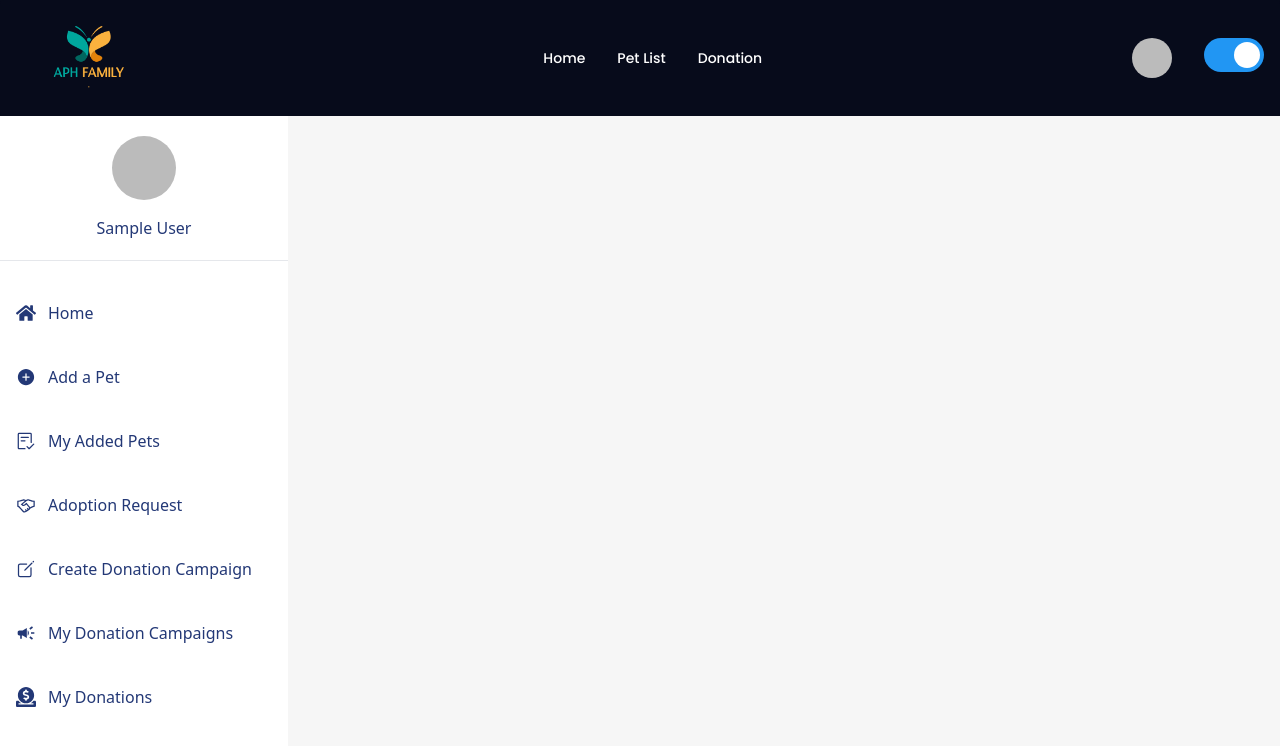
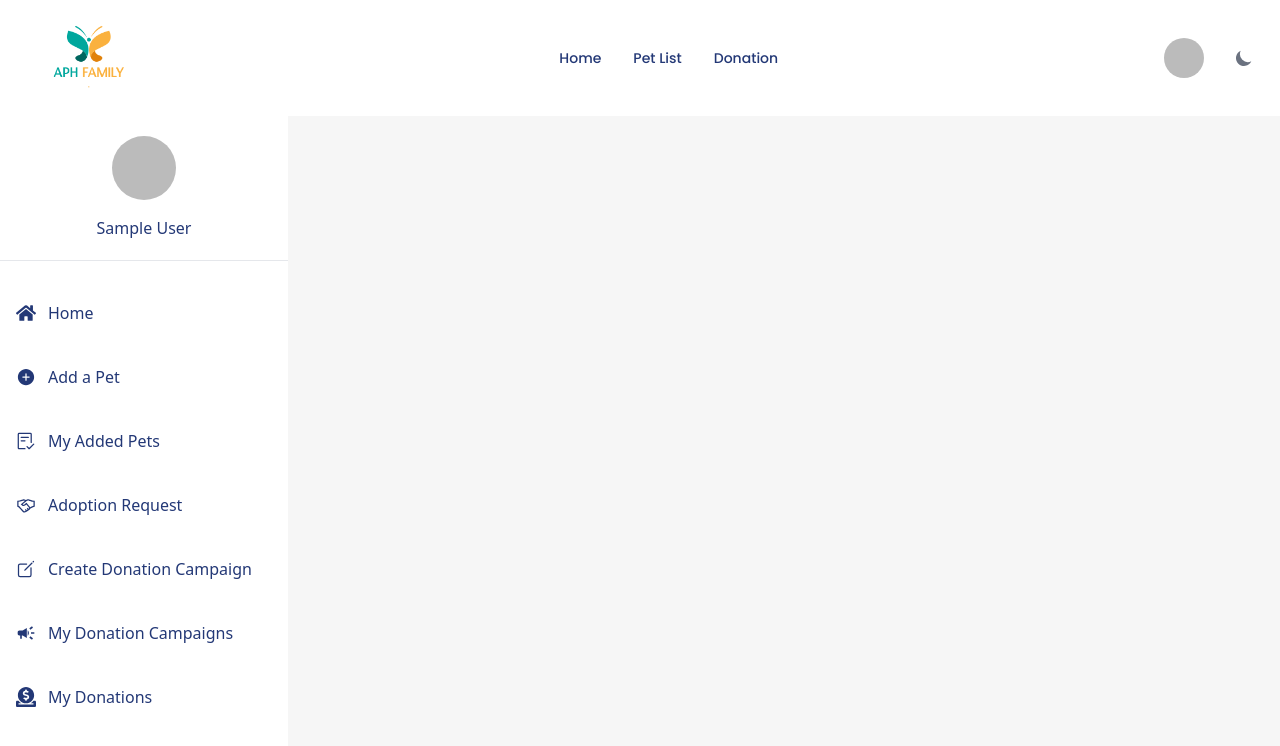
Before and after one commit to Alomgir-HasanShakib/aph-family-react-client-side, a React (Vite) app: page /dashboard in a window 1280 px wide. Shown: the top 746 px of the page. Built offline with nearby package versions, Linux system fonts and the light colour scheme; no server answers; sample sign-in values are in the browser's storage.

Commit message:
recreate theme mode

```diff
--- a/src/Layout/Dashboard.jsx
+++ b/src/Layout/Dashboard.jsx
@@ -244,7 +244,7 @@ const Dashboard = () => {
       ) : (
         <>
           <Nav></Nav>
-          <div className="flex md:gap-10 font-sans bg-[#F6F6F6]">
+          <div className="flex md:gap-10 font-sans bg-[#F6F6F6] dark:bg-[#1f2937]">
             <div>
               <div
                 className={`w-72 min-h-screen bg-white ${
--- a/src/Shared/Navbar/Nav.jsx
+++ b/src/Shared/Navbar/Nav.jsx
@@ -9,6 +9,7 @@ import { AuthContext } from "../../Context/authcontext/Authentication";
 import Swal from "sweetalert2";
 import {
   Avatar,
+  DarkThemeToggle,
   Dropdown,
   DropdownDivider,
   DropdownItem,
@@ -24,7 +25,6 @@ import { useTheme } from "../../Context/ThemeContext/ThemeProvider";
 const Nav = () => {
   // theme controller are here
 
-  const { theme, toggleTheme } = useTheme();
 
   const [isAdmin] = useAdmin();
   const { user, logOut } = useContext(AuthContext);
@@ -44,9 +44,7 @@ const Nav = () => {
           };
         }}
         to="/"
-        className={`block py-2 px-3 ${
-          theme === "dark" ? "text-white" : "text-gray-700"
-        } rounded hover:bg-gray-100 md:hover:bg-transparent md:hover:text-blue-700 md:p-0 dark:text-white md:dark:hover:text-blue-500 dark:hover:bg-gray-700 dark:hover:text-white md:dark:hover:bg-transparent dark:border-gray-700`}
+        className={`block py-2 px-3 rounded hover:bg-gray-100 md:hover:bg-transparent md:hover:text-blue-700 md:p-0 dark:text-white md:dark:hover:text-blue-500 dark:hover:bg-gray-700 dark:hover:text-white md:dark:hover:bg-transparent dark:border-gray-700`}
       >
         Home
       </NavLink>
@@ -61,9 +59,7 @@ const Nav = () => {
           };
         }}
         to="/petlisting"
-        className={`block py-2 px-3 ${
-          theme === "dark" ? "text-white" : "text-gray-700"
-        } rounded hover:bg-gray-100 md:hover:bg-transparent md:hover:text-blue-700 md:p-0 dark:text-white md:dark:hover:text-blue-500 dark:hover:bg-gray-700 dark:hover:text-white md:dark:hover:bg-transparent dark:border-gray-700`}
+        className={`block py-2 px-3  rounded hover:bg-gray-100 md:hover:bg-transparent md:hover:text-blue-700 md:p-0 dark:text-white md:dark:hover:text-blue-500 dark:hover:bg-gray-700 dark:hover:text-white md:dark:hover:bg-transparent dark:border-gray-700`}
       >
         Pet List
       </NavLink>
@@ -78,9 +74,7 @@ const Nav = () => {
           };
         }}
         to="/donation"
-        className={`block py-2 px-3 ${
-          theme === "dark" ? "text-white" : "text-gray-700"
-        } rounded hover:bg-gray-100 md:hover:bg-transparent md:hover:text-blue-700 md:p-0 dark:text-white md:dark:hover:text-blue-500 dark:hover:bg-gray-700 dark:hover:text-white md:dark:hover:bg-transparent dark:border-gray-700`}
+        className={`block py-2 px-3 rounded hover:bg-gray-100 md:hover:bg-transparent md:hover:text-blue-700 md:p-0 dark:text-white md:dark:hover:text-blue-500 dark:hover:bg-gray-700 dark:hover:text-white md:dark:hover:bg-transparent dark:border-gray-700`}
       >
         Donation
       </NavLink>
@@ -100,13 +94,7 @@ const Nav = () => {
   };
 
   return (
-    <Navbar
-      fluid
-      rounded
-      className={`container mx-auto ${
-        theme === "dark" ? "bg-[#070b1b]" : " bg-white"
-      }`}
-    >
+    <Navbar fluid rounded className={`container mx-auto `}>
       <NavbarBrand>
         <img src={logo} className="mr-3 h-24" alt="Flowbite React Logo" />
       </NavbarBrand>
@@ -140,23 +128,11 @@ const Nav = () => {
           </Dropdown>
         )}
 
-        <NavbarToggle />
-        <div className="ml-8">
-          <label className="switch">
-            <input
-              type="checkbox"
-              checked={theme === "dark"}
-              onChange={toggleTheme}
-            />
-            <span className="slider round"></span>
-          </label>
-        </div>
+       <div className="ml-5">
+       <DarkThemeToggle />
+       </div>
       </div>
-      <NavbarCollapse
-        className={`${theme === "dark" ? "text-white" : "text-blue-900"} `}
-      >
-        {navlink}
-      </NavbarCollapse>
+      <NavbarCollapse className=" text-blue-900">{navlink}</NavbarCollapse>
     </Navbar>
   );
 };
--- a/src/index.css
+++ b/src/index.css
@@ -4,18 +4,19 @@
 @tailwind components;
 @tailwind utilities;
 
-[data-theme="light"] {
+/* [data-theme="light"] {
   --bg-color: #fff;
 }
 [data-theme="dark"] {
   --bg-color: #070b1b;
   --text-color: #ffffff;
+} */
+.dark {
+  background-color: #1f2937;
+  color: #fff;
 }
-
 body {
   font-family: "Poppins", sans-serif;
-  background-color: var(--bg-color);
-  color: var(--text-color);
 }
 
 .jodit-status-bar {
@@ -49,8 +50,8 @@ body {
   right: 0;
   bottom: 0;
   background-color: #ccc;
-  -webkit-transition: .4s;
-  transition: .4s;
+  -webkit-transition: 0.4s;
+  transition: 0.4s;
 }
 
 .slider:before {
@@ -61,16 +62,16 @@ body {
   left: 4px;
   bottom: 4px;
   background-color: white;
-  -webkit-transition: .4s;
-  transition: .4s;
+  -webkit-transition: 0.4s;
+  transition: 0.4s;
 }
 
 input:checked + .slider {
-  background-color: #2196F3;
+  background-color: #2196f3;
 }
 
 input:focus + .slider {
-  box-shadow: 0 0 1px #2196F3;
+  box-shadow: 0 0 1px #2196f3;
 }
 
 input:checked + .slider:before {
--- a/src/main.jsx
+++ b/src/main.jsx
@@ -7,13 +7,15 @@ import router from "./Router/Router.jsx";
 import Authentication from "./Context/authcontext/Authentication.jsx";
 import { QueryClient, QueryClientProvider } from "@tanstack/react-query";
 import { PrimeReactProvider } from "primereact/api";
-import ThemeProvider from "./Context/ThemeContext/ThemeProvider.jsx";
+// import ThemeProvider from "./Context/ThemeContext/ThemeProvider.jsx";
+import { DarkThemeToggle, Flowbite } from "flowbite-react";
 
 const queryClient = new QueryClient();
 
 ReactDOM.createRoot(document.getElementById("root")).render(
   <React.StrictMode>
-    <ThemeProvider>
+    {/* <ThemeProvider> */}
+    <Flowbite>
       <QueryClientProvider client={queryClient}>
         <HelmetProvider>
           <PrimeReactProvider>
@@ -23,6 +25,7 @@ ReactDOM.createRoot(document.getElementById("root")).render(
           </PrimeReactProvider>
         </HelmetProvider>
       </QueryClientProvider>
-    </ThemeProvider>
+    </Flowbite>
+    {/* </ThemeProvider> */}
   </React.StrictMode>
 );
```
